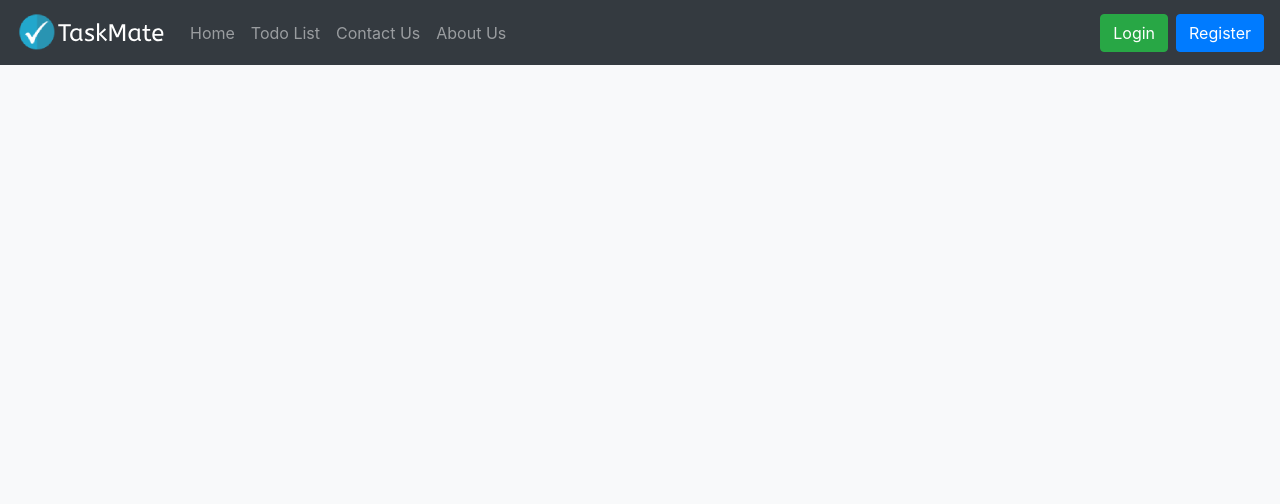
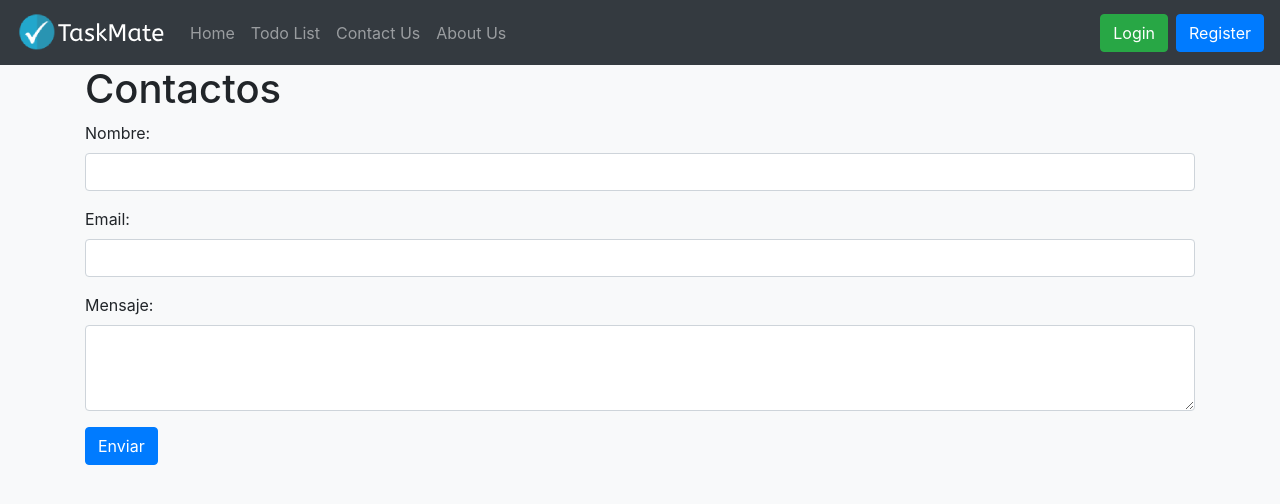
Before and after one commit to OsvaldoAguilar2024/taskmate, a Django app: template todolist_app/templates/contact.html in a window 1280 px wide. Shown: the top 504 px of the page. Run offline with Django 3.2, Linux system fonts and the light colour scheme; the template is opened without the code that fills it, so the values that code supplies are empty; some libraries are stand-ins or nearby versions.

Commit message:
actuliza contacto

```diff
--- a/todolist_app/templates/contact.html
+++ b/todolist_app/templates/contact.html
@@ -4,12 +4,39 @@
  <title>Contactos </title>
 {% endblock title %}
 
+
 {% block content %}
 
 <div class="container">
-     <div class="container">
-        <h1>{{contact_text}}</h1>
-    </div>
+            <div class="row">
+                <div class="col-md-12">
+                    <h1>Contactos</h1>
+                </div>
+            </div>
+            <div class="row">
+                <div class="col-md-12">
+                    <form>
+                        <div class="form-group">
+                            <label for="nombre">Nombre:</label>
+                            <input type="text" class="form-control" id="nombre">
+                        </div>
+                        <div class="form-group">
+                            <label for="email">Email:</label>
+                            <input type="email" class="form-control" id="email">
+                        </div>
+                        <div class="form-group">
+                            <label for="mensaje">Mensaje:</label>
+                            <textarea class="form-control" id="mensaje" rows="3"></textarea>
+                        </div>
+                        <button type="submit" class="btn btn-primary">Enviar</button>
+                    </form>
+                </div>
+            </div>
+
+
+        <script src="https://code.jquery.com/jquery-3.2.1.slim.min.js" integrity="<KEY>" crossorigin="anonymous"></script>
+        <script src="https://cdnjs.cloudflare.com/ajax/libs/popper.js/1.12.9/umd/popper.min.js" integrity="<KEY>" crossorigin="anonymous"></script>
+        <script src="https://maxcdn.bootstrapcdn.com/bootstrap/4.0.0/js/bootstrap.min.js" integrity="<KEY>" crossorigin="anonymous"></script>
 
 </div>
 
```
